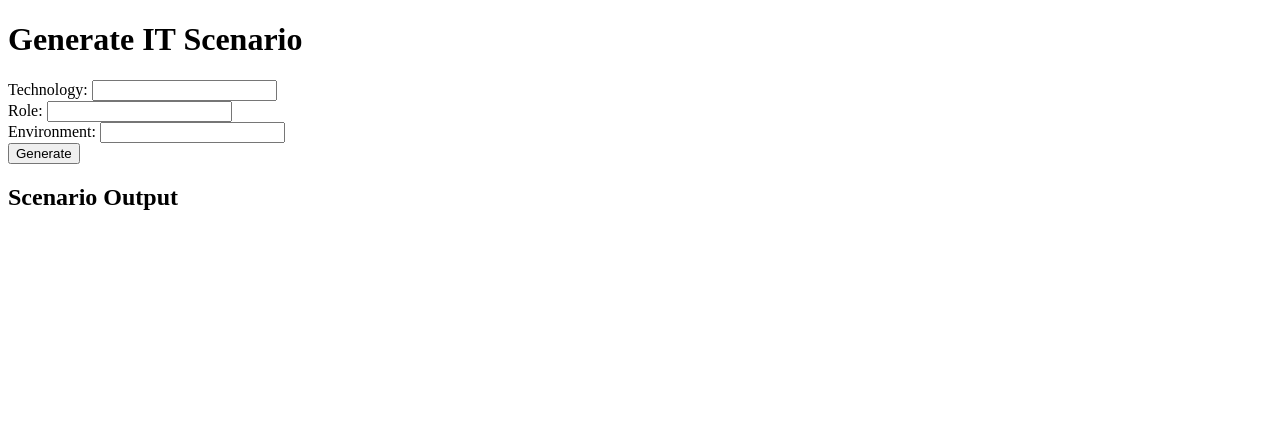
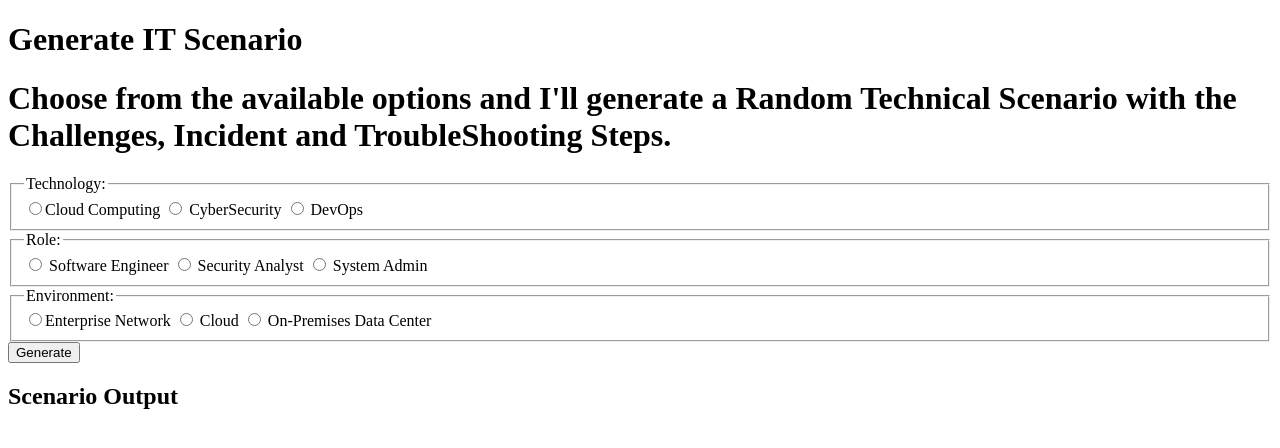
Before and after one commit to dametime/IT-scenario-API, a website: page public/index.html in a window 1280 px wide. Drawn offline with Linux system fonts and the light colour scheme.

Commit message:
Final Commit

```diff
--- a/public/index.html
+++ b/public/index.html
@@ -6,10 +6,29 @@
 </head>
 <body>
   <h1>Generate IT Scenario</h1>
+  <h1>Choose from the available options and I'll generate a Random Technical Scenario with the Challenges, Incident and TroubleShooting Steps. </h1>
   <form id="scenarioForm">
-    <label>Technology: <input type="text" name="technology" required></label><br>
-    <label>Role: <input type="text" name="role" required></label><br>
-    <label>Environment: <input type="text" name="environment" required></label><br>
+    <fieldset>
+      <legend>Technology:</legend>
+      <label><input type="radio" name="technology" value="Cloud Computing" required>Cloud Computing</label>
+      <label><input type="radio" name="technology" value="CyberSecurity"> CyberSecurity</label>
+      <label><input type="radio" name="technology" value="DevOps"> DevOps</label>
+    </fieldset>
+
+    <fieldset>
+      <legend>Role:</legend>
+      <label><input type="radio" name="role" value="Software Engineer" required> Software Engineer</label>
+      <label><input type="radio" name="role" value="Security Analyst"> Security Analyst</label>
+      <label><input type="radio" name="role" value="System Admin"> System Admin</label>
+    </fieldset>
+
+    <fieldset>
+      <legend>Environment:</legend>
+      <label><input type="radio" name="environment" value="Enterprise Network" required>Enterprise Network</label>
+      <label><input type="radio" name="environment" value="Cloud"> Cloud</label>
+      <label><input type="radio" name="environment" value="On-Premises Data Center"> On-Premises Data Center</label>
+    </fieldset>
+
     <button type="submit">Generate</button>
   </form>
 
```
Also changed, not shown: README.md (added).
